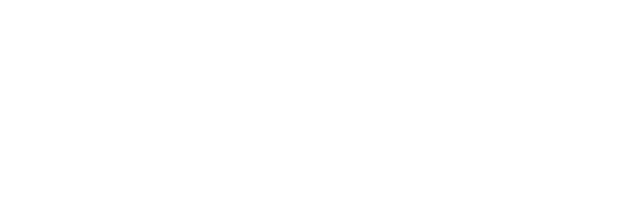
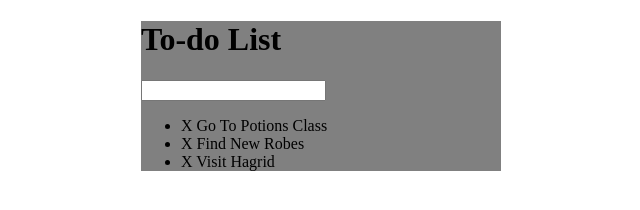
Before and after one commit to helton/todo-list, a plain HTML site: page index.html in a window 1280 px wide. Shown: the whole page, without its empty margins (319-959 px from the left). Drawn offline with Linux system fonts and the light colour scheme.

Commit message:
Added basic HTML

```diff
--- a/assets/css/todos.css
+++ b/assets/css/todos.css
@@ -0,0 +1,5 @@
+#container {
+	background: gray;
+	width: 360px;
+	margin: 0 auto;
+}
--- a/index.html
+++ b/index.html
@@ -7,6 +7,16 @@
 	<script type="text/javascript" src="assets/js/lib/jquery-3.1.1.min.js"></script>
 </head>
 <body>
+	<div id="container">
+		<h1>To-do List</h1>
+		<input type="text">
+		<ul>
+			<li><span>X</span> Go To Potions Class</li>
+			<li><span>X</span> Find New Robes</li>
+			<li><span>X</span> Visit Hagrid</li>
+		</ul>
+	</div>
+
 	<script src="assets/js/todos.js" type="text/javascript"></script>
 </body>
 </html>
```
